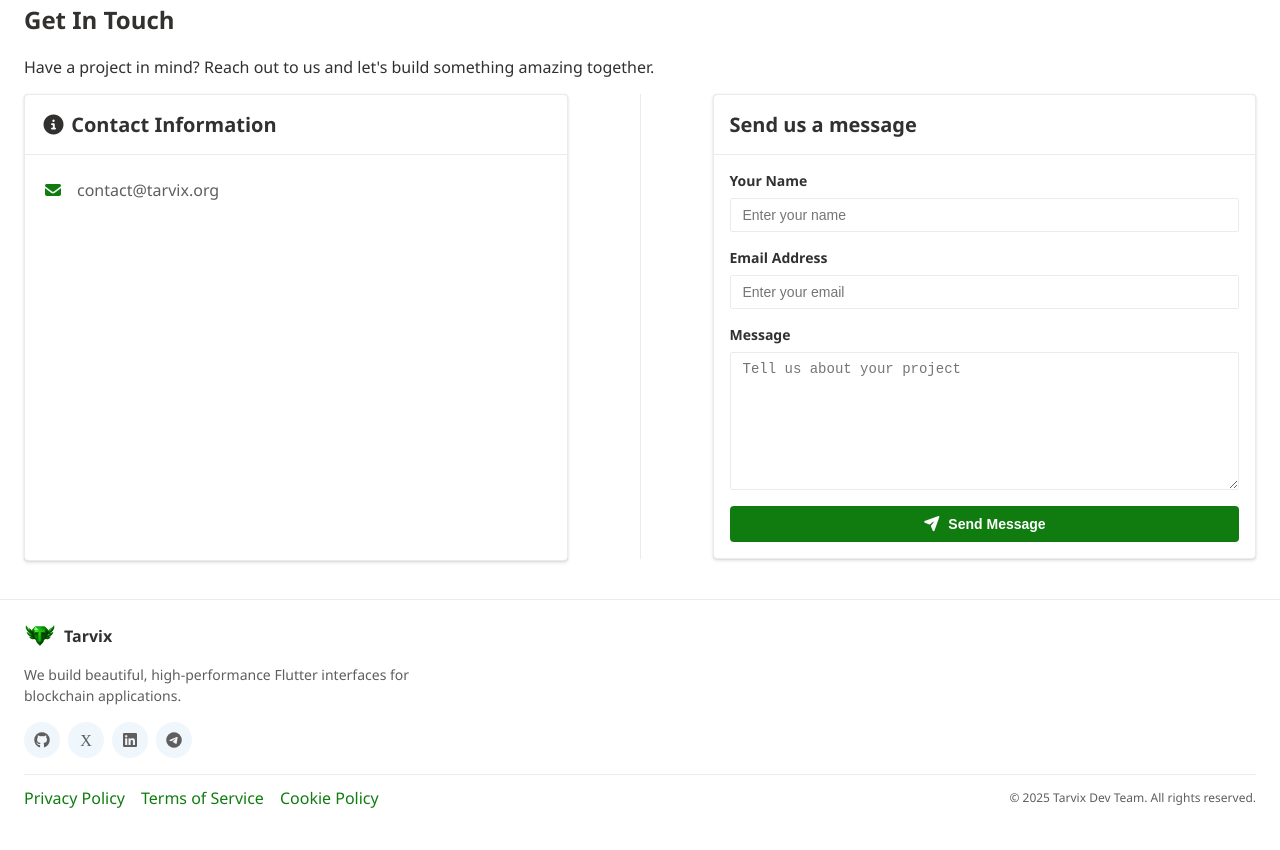
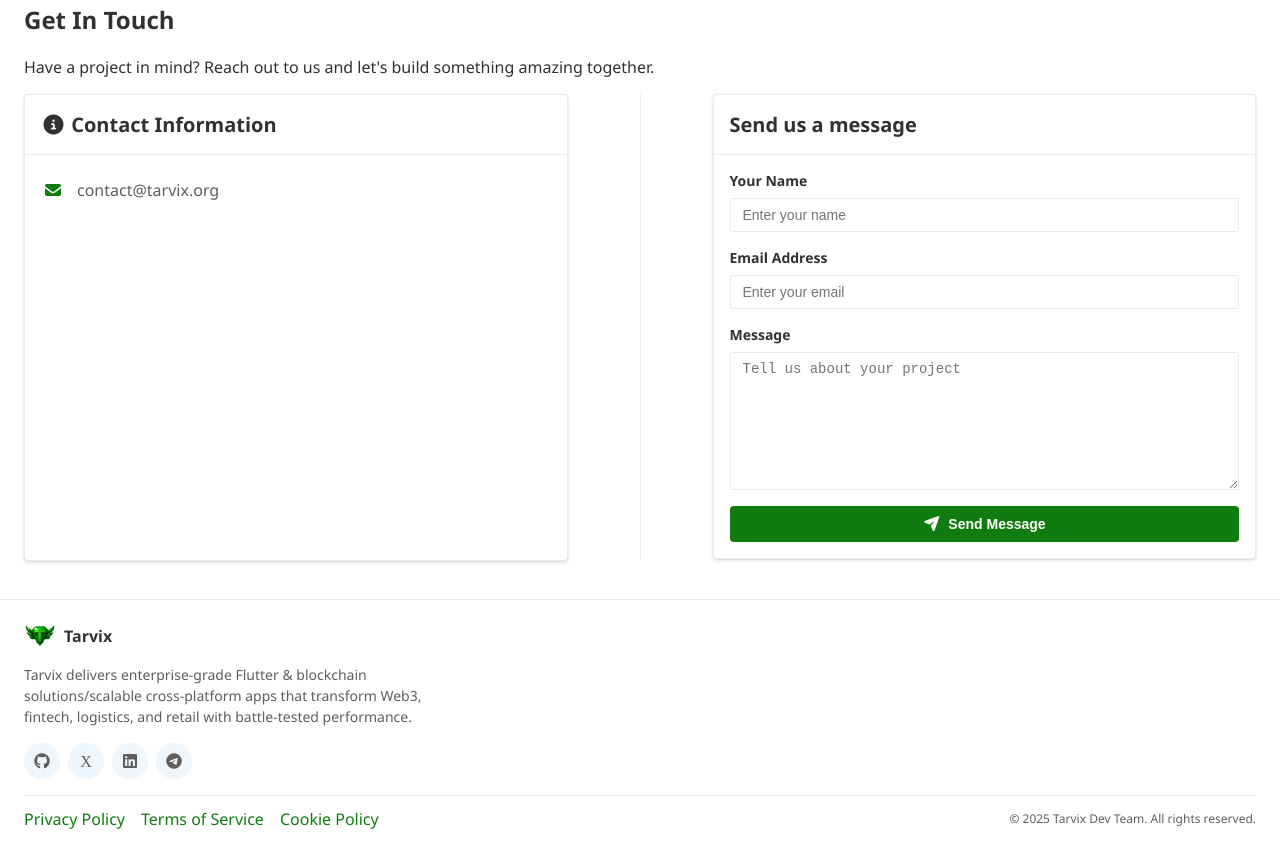
Before and after one commit to tarvix/tarvix_landing_website, a plain HTML site: page index.html in a window 1280 px wide. Shown: the part 4479-5329 px from the top of the page. Before the commit the page ends 5308 px from the top, so only its background shows below. Drawn offline with Linux system fonts and the light colour scheme; a web font is replaced by a local one.

Commit message:
update: edit content of footer about us section

```diff
--- a/index.html
+++ b/index.html
@@ -269,7 +269,6 @@
             <span>Tarvix</span>
           </div>
           <p class="footer-description">
-            We build beautiful, high-performance Flutter interfaces for blockchain applications.
           </p>
           <div class="footer-social" id="footerSocial">
             <!-- Social links will be inserted here -->
--- a/js/script.js
+++ b/js/script.js
@@ -968,9 +968,15 @@ function getTechIcon(techName) {
 function renderFooter() {
   if (!appData.footer) return;
 
+  // Render footer description
+  const descriptionContainer = document.querySelector('.footer-description');
+  if (descriptionContainer && appData.footer.description) {
+    descriptionContainer.textContent = appData.footer.description;
+  }
+
   // Render social links
   const socialContainer = document.getElementById('footerSocial');
-  if (socialContainer) {
+  if (socialContainer && appData.footer.socialLinks) {
     socialContainer.innerHTML = appData.footer.socialLinks.map(link => `
       <a href="${link.url}" class="social-link" aria-label="${link.label}">
         <i class="${link.icon}"></i>
@@ -980,10 +986,10 @@ function renderFooter() {
 
   // Render link groups
   const linksContainer = document.getElementById('footerLinks');
-  if (linksContainer) {
+  if (linksContainer && appData.footer.quickLinks && appData.footer.contactInfo) {
     linksContainer.innerHTML = `
       <div class="footer-links-group">
-        <h4 class="footer-links-title">Quick Links</h4>
+        <h4 class="footer-links-title">${appData.footer.quickLinksTitle || 'Quick Links'}</h4>
         <ul class="footer-links">
           ${appData.footer.quickLinks.map(link => `
             <li><a href="${link.url}">${link.text}</a></li>
@@ -992,7 +998,7 @@ function renderFooter() {
       </div>
 
       <div class="footer-links-group">
-        <h4 class="footer-links-title">Contact</h4>
+        <h4 class="footer-links-title">${appData.footer.contactTitle || 'Contact'}</h4>
         <ul class="footer-links">
           ${appData.footer.contactInfo.map(info => `
             <li>
@@ -1008,7 +1014,7 @@ function renderFooter() {
 
   // Render legal links
   const legalContainer = document.getElementById('footerLegal');
-  if (legalContainer) {
+  if (legalContainer && appData.footer.legalLinks) {
     legalContainer.innerHTML = appData.footer.legalLinks.map(link => `
       <a href="${link.url}" class="legal-link">${link.text}</a>
     `).join('');
@@ -1016,7 +1022,7 @@ function renderFooter() {
 
   // Render copyright
   const copyrightContainer = document.getElementById('footerCopyright');
-  if (copyrightContainer) {
+  if (copyrightContainer && appData.footer.copyright) {
     copyrightContainer.textContent = appData.footer.copyright;
   }
 }
```
